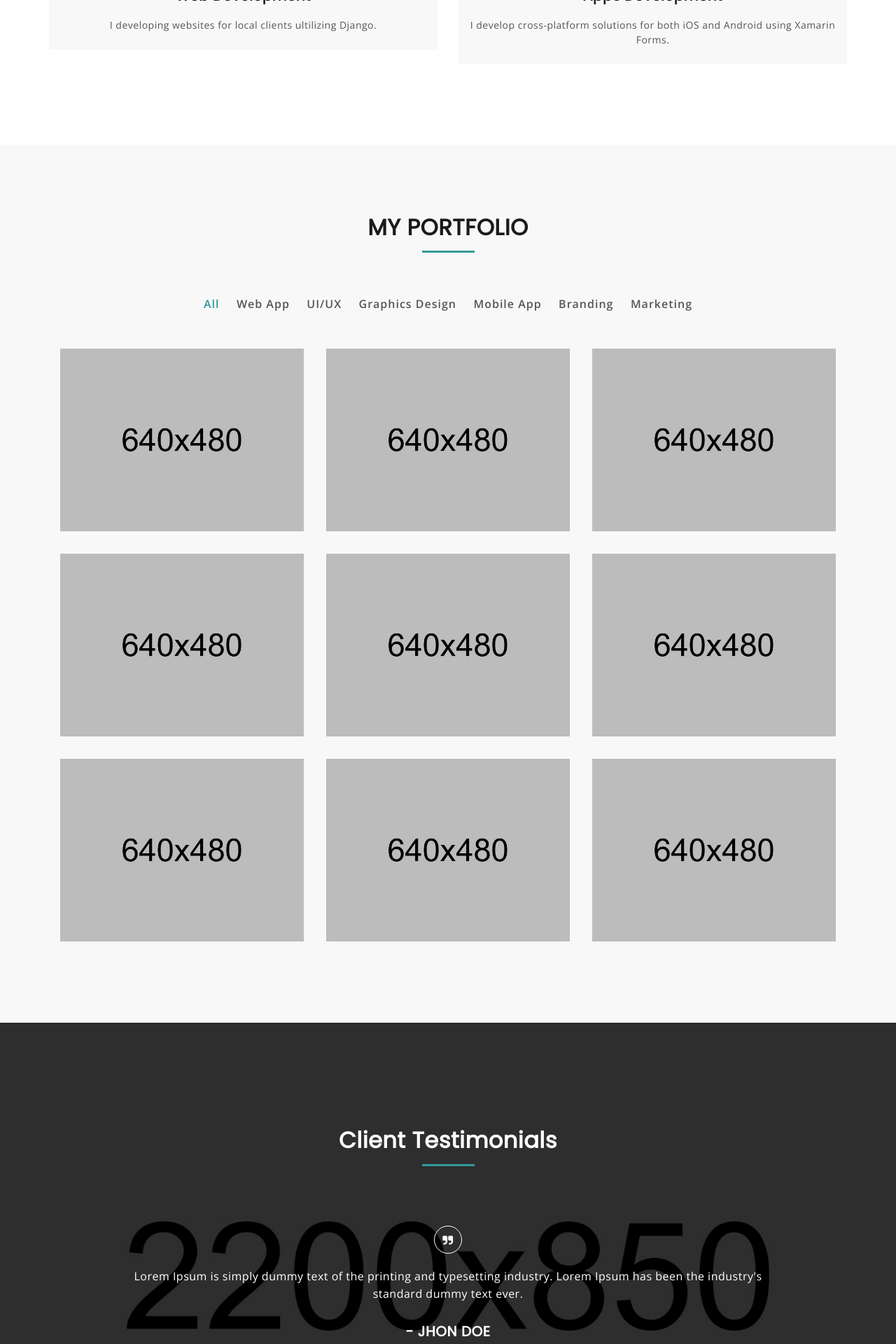
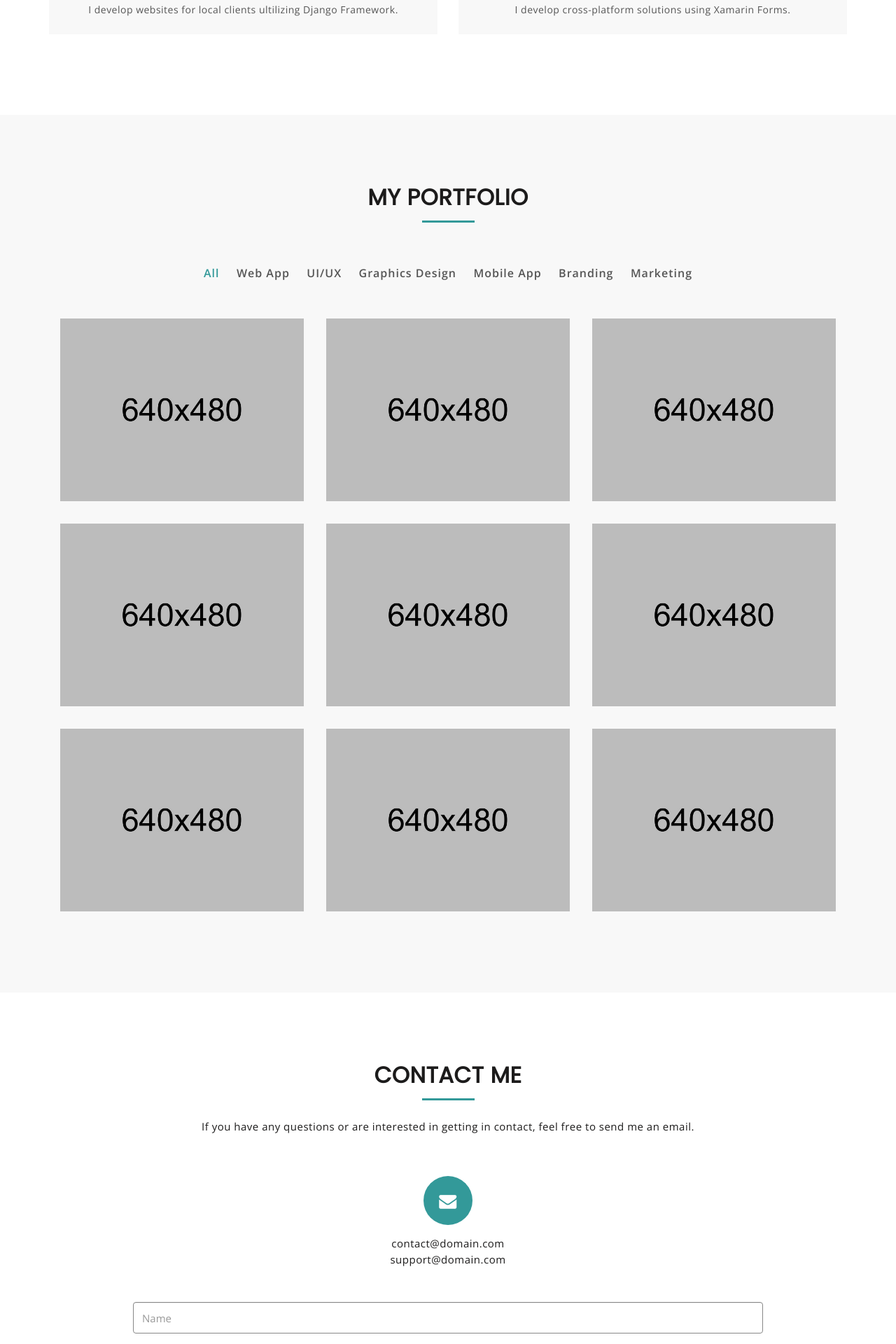
Before and after one commit to Phatfisher/DjangoWebsite, a Django app: page / in a window 1280 px wide. Shown: the part 2440-4360 px from the top of the page at 70% size. Run offline with Django 3.2, Linux system fonts and the light colour scheme; some libraries are stand-ins or nearby versions.

Commit message:
Changes to wording and also removing testimonial.

```diff
--- a/hello/templates/hello/index.html
+++ b/hello/templates/hello/index.html
@@ -23,7 +23,7 @@
 
 						<div class="mu-featured-content">
 							<p>Greetings! Welcome to my website portfolio. Here you can find the projects I've worked on and am currently working on.</p>
-							<a href="#mu-portfolio" class="mu-primary-btn view-my-work-btn">VIEW MY WORK</a>
+							<a href="https://github.com/Phatfisher" class="mu-primary-btn view-my-work-btn">VIEW MY WORK</a>
 						</div>
 					</div>
 				</div>
@@ -47,7 +47,7 @@
 							<div class="mu-about-header">
 								<h2 class="mu-heading-title">ABOUT ME</h2>
 								<span class="mu-header-dot"></span>
-								<p>My name is Ma Vang, I currently reside in the great state of Montana and live in the small town of Missoula. I'm a Full-Stack Developer using <strong>.NET</strong> to build Mobile Applications and Web Applications. Lately I have been focused on building mobile applications utilizing <strong>Xamarin Forms</strong>.
+								<p>Greeting! My name is Ma Vang and I am a Full Stack developer ultilizing .Net ecosystem to create web and mobile applications professionally, and other frameworks of my interest include Django for smaller / personal projects.</p>
 							</div>
 
 							<!-- Start About Us Content -->
@@ -140,7 +140,7 @@
 												<i class="fa fa-desktop"></i>
 											</span>
 											<h4>Web Development</h4>
-											<p>I developing websites for local clients ultilizing Django.</p>
+											<p>I develop websites for local clients ultilizing Django Framework.</p>
 										</div>
 									</div>
 									<!-- / Service Single Content -->
@@ -152,7 +152,7 @@
 												<i class="fa fa-android"></i>
 											</span>
 											<h4>Apps Development</h4>
-											<p>I develop cross-platform solutions for both iOS and Android using Xamarin Forms.</p>
+											<p>I develop cross-platform solutions using Xamarin Forms.</p>
 										</div>
 									</div>
 									<!-- / Service Single Content -->
@@ -307,52 +307,6 @@
 		</section>
 		<!-- End Portfolio -->
 
-		<!-- Start Testimonials -->
-		<section id="mu-testimonials">
-			<div class="container">
-				<div class="row">
-					<div class="col-md-12">
-						<div class="mu-testimonials-area">
-							<div class="mu-testimonial-header">
-								<h2 class="mu-heading-title">Client Testimonials</h2>
-								<span class="mu-header-dot"></span>
-							</div>
-
-							<div class="mu-testimonials-block">
-								<ul class="mu-testimonial-slide">
-
-									<li>
-										<i class="fa fa-quote-right mu-quote-icon"></i>
-										<p>Lorem Ipsum is simply dummy text of the printing and typesetting industry. Lorem Ipsum has been the industry's standard dummy text ever.</p>
-										<h5 class="mu-ct-name"> - Jhon Doe</h5>
-										<span class="mu-ct-title">CEO, Apple Inc.</span>
-									</li>
-
-									<li>
-										<i class="fa fa-quote-right mu-quote-icon"></i>
-										<p>Lorem Ipsum is simply dummy text of the printing and typesetting industry. Lorem Ipsum has been the industry's standard dummy text ever.</p>
-										<h5 class="mu-ct-name"> - Alice Boga</h5>
-										<span class="mu-ct-title">Director, Google Inc.</span>
-									</li>
-
-									<li>
-										<i class="fa fa-quote-right mu-quote-icon"></i>
-										<p>Lorem Ipsum is simply dummy text of the printing and typesetting industry. Lorem Ipsum has been the industry's standard dummy text ever.</p>
-										<h5 class="mu-ct-name"> - Jhon Smith</h5>
-										<span class="mu-ct-title">Web Developer</span>
-									</li>
-
-								</ul>
-							</div>
-
-						</div>
-					</div>
-				</div>
-			</div>
-		</section>
-		<!-- End Testimonials -->
-
-
 		<!-- Start Contact -->
 		<section id="mu-contact">
 			<div class="container">
```
